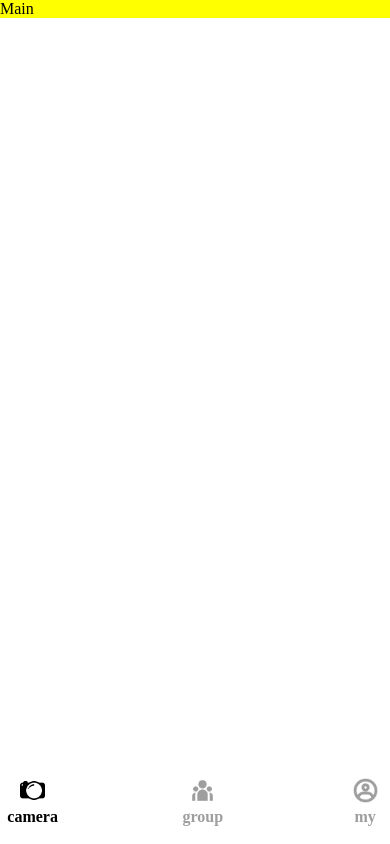
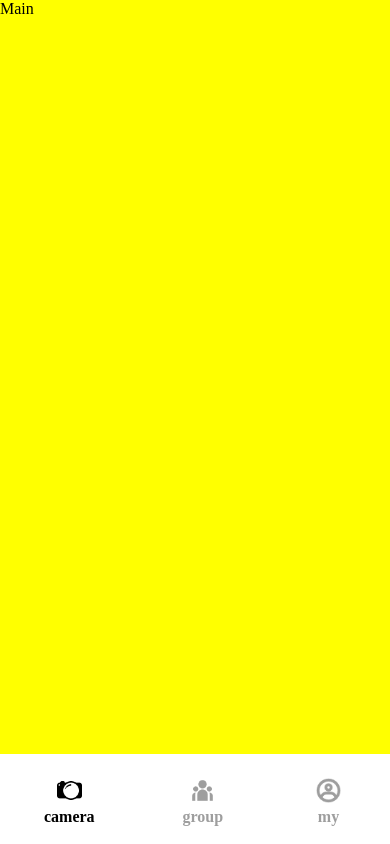
Before and after one commit to Capstone-2024-1/frontend, a Next.js app: page /home in a window 390 px wide. Built offline with nearby package versions, Linux system fonts and the light colour scheme.

Commit message:
feat: 내비게이션바 반응형으로 수정 (#7)

```diff
--- a/src/components/Home/Home.tsx
+++ b/src/components/Home/Home.tsx
@@ -24,7 +24,7 @@ const home = () => {
 
   return (
     <Box>
-      <Box style={{ backgroundColor: 'yellow', }}>
+      <Box sx={{ width: '100%', bgcolor: 'yellow', height: 'calc(100vh - 90px)' }}>
         {renderContent()}
       </Box>
       <NavigationBar/>
--- a/src/components/common/navigationBar/NavigationBar.tsx
+++ b/src/components/common/navigationBar/NavigationBar.tsx
@@ -23,10 +23,13 @@ const navigationBarStyle = {
   transform: 'translateX(-50%)',
   zIndex: 3,
 
-  width: '500px',
-  height: '60px',
+  width: {
+    xs: '100%',
+    md: '500px',
+  },
+  height: '10px',
   display: 'flex',
   alignItems: 'center',
   justifyContent: 'space-around',
-  paddingBottom: '30px',
+  paddingBottom: '45px',
 }
```
